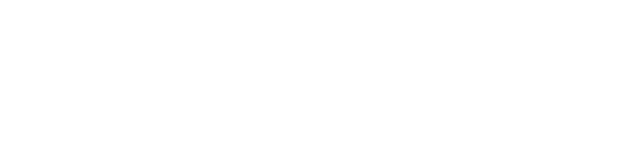
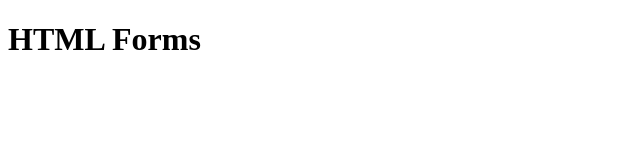
Before and after one commit to NeratBali/forms, a plain HTML site: page index.html in a window 1280 px wide. Shown: the whole page, without its empty margins (0-640 px from the left). Drawn offline with Linux system fonts and the light colour scheme.

Commit message:
update form header

```diff
--- a/index.html
+++ b/index.html
@@ -6,6 +6,7 @@
     <title>Document</title>
 </head>
 <body>
+    <h1>HTML Forms </h1>
 
 </body>
 </html>
```
